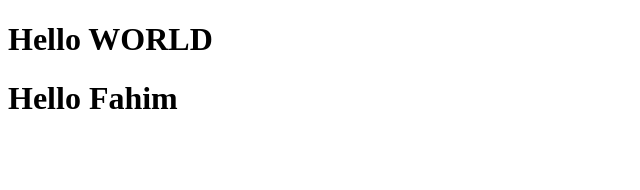
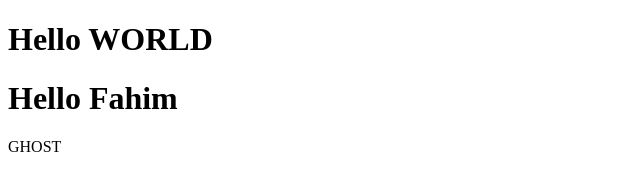
Before and after one commit to fahim-ahmed-7861/HTML, a plain HTML site: page index.html in a window 1280 px wide. Shown: the full height of the page, 0-640 px from the left. Drawn offline with Linux system fonts and the light colour scheme.

Commit message:
Ghost hunting

```diff
--- a/index.html
+++ b/index.html
@@ -12,5 +12,7 @@
 
     <h1>Hello Fahim</h1>
 
+    <p>GHOST</p>
+
 </body>
 </html>
```
